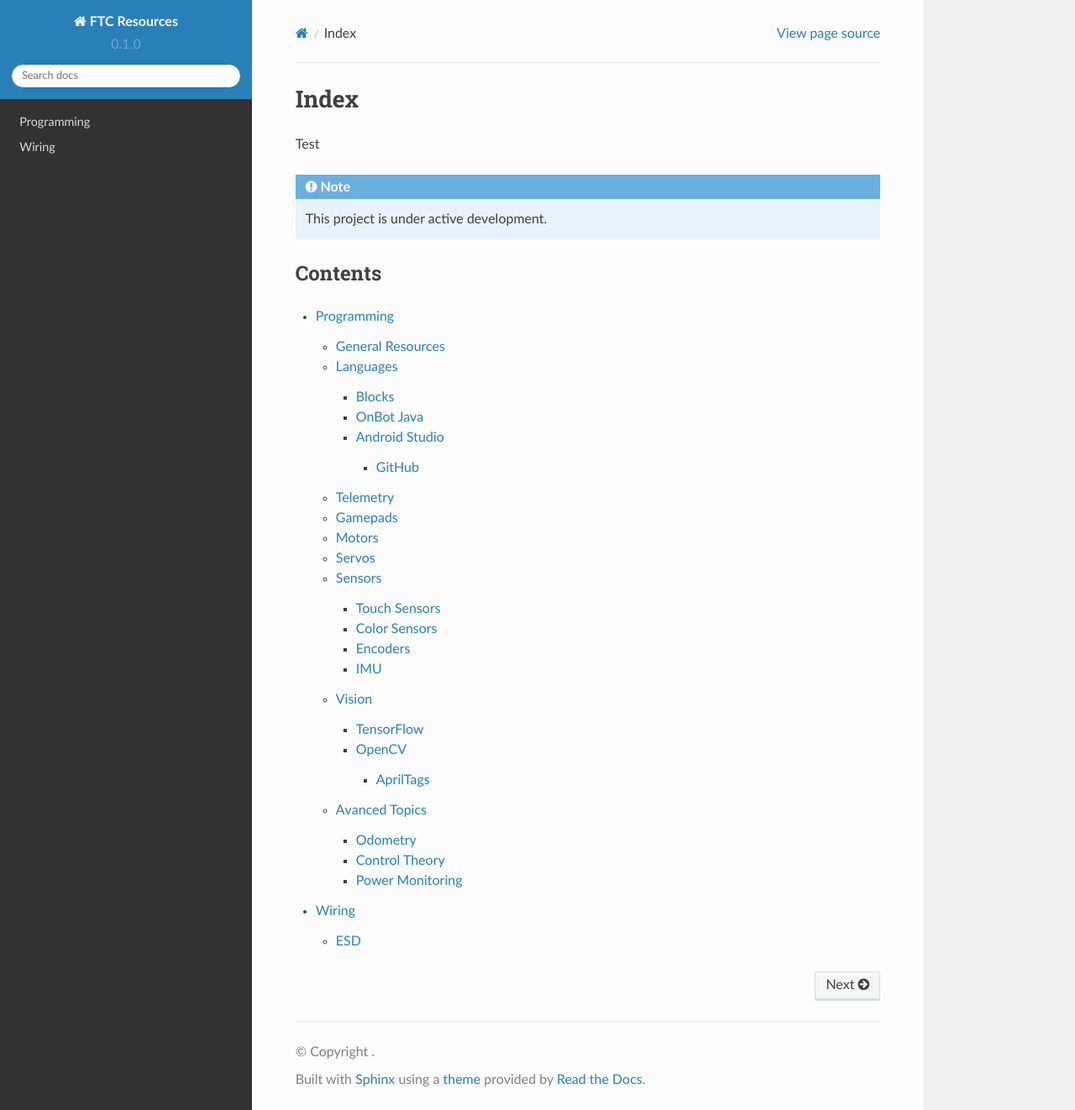
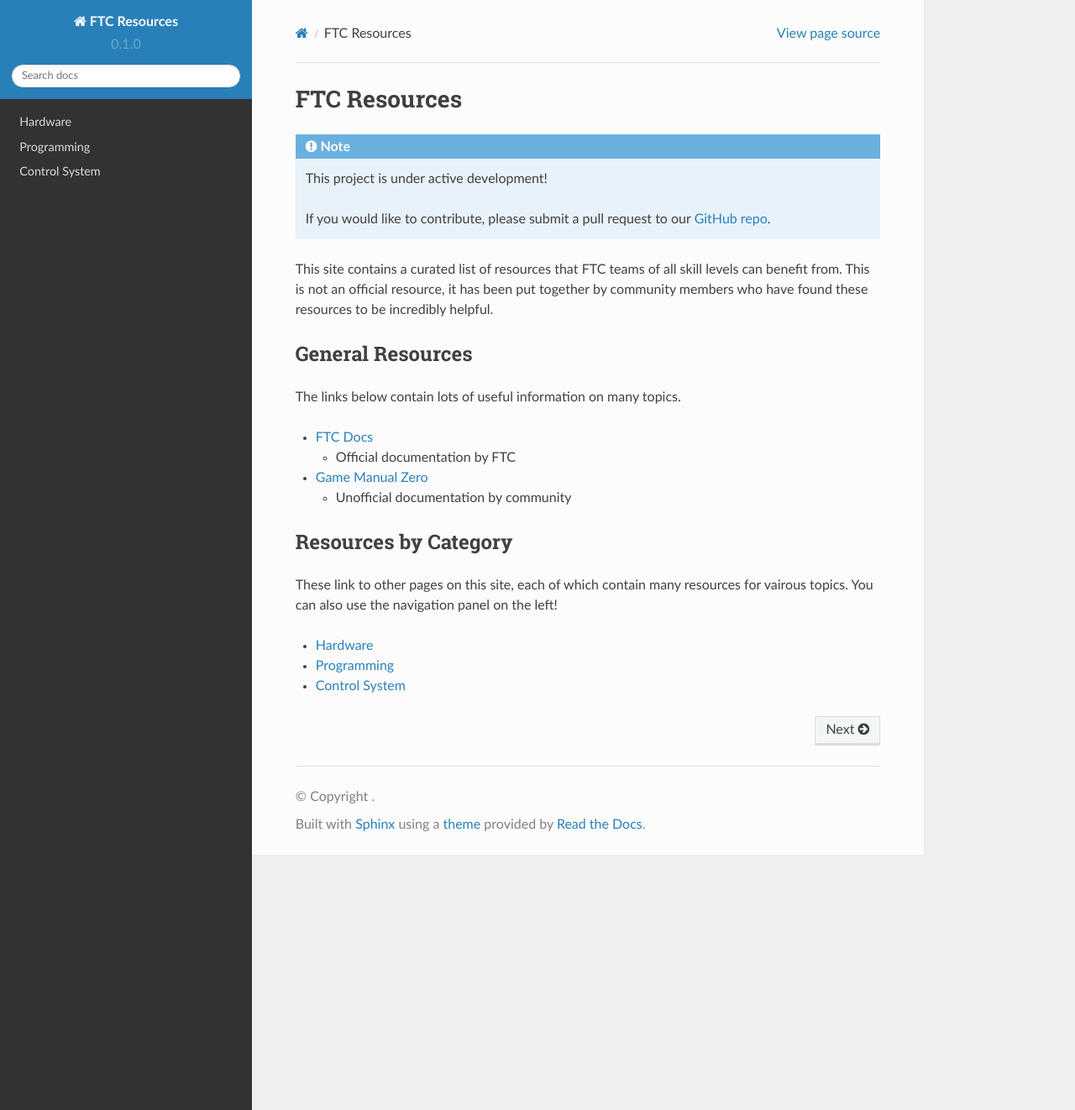
Before and after one commit to GramGra07/All-Goodies, a Sphinx documentation site: the page built from docs/source/index.rst, in a window 1280 px wide and 1322 px high. Shown: the whole window at 84% size. Built offline with Sphinx 7.4.7 and the Read the Docs theme 2.0.0, drawn with Linux system fonts in a browser that asks for light colours.

Commit message:
Update docs structure
Rename "Wiring" page to "Control System"
Add Hardware page
Update index page note about pull requests
Add general resource links to index page
Bump all header markers to 80 characters

```diff
--- /dev/null
+++ b/docs/source/hardware.rst
@@ -0,0 +1,6 @@
+Hardware
+################################################################################
+
+.. note::
+
+   This project is under active development!
--- a/docs/source/index.rst
+++ b/docs/source/index.rst
@@ -1,16 +1,36 @@
-Index
-===================================
-
-Test
+FTC Resources
+################################################################################
 
 .. note::
 
-   This project is under active development.
+   This project is under active development!
 
-Contents
---------
+   If you would like to contribute, please submit a pull request to our `GitHub
+   repo <https://github.com/FTC-Goodies/All-Goodies>`_.
+
+This site contains a curated list of resources that FTC teams of all skill levels can benefit from. This is not an official resource, it has been put together by community members who have found these resources to be incredibly helpful.
+
+General Resources
+********************************************************************************
+
+The links below contain lots of useful information on many topics.
+
+* `FTC Docs <https://ftc-docs.firstinspires.org/en/latest/index.html>`_
+
+  * Official documentation by FTC
+
+* `Game Manual Zero <https://gm0.org/en/latest/>`_
+
+  * Unofficial documentation by community
+
+Resources by Category
+********************************************************************************
+
+These link to other pages on this site, each of which contain many resources for vairous topics. You can also use the navigation panel on the left!
 
 .. toctree::
+   :maxdepth: 1
 
+   hardware
    programming
-   wiring
+   control_system
```
Also changed, not shown: docs/source/control_system.rst (renamed from docs/source/wiring.rst, +6 -2 lines), docs/source/programming.rst (+28 -24 lines).
